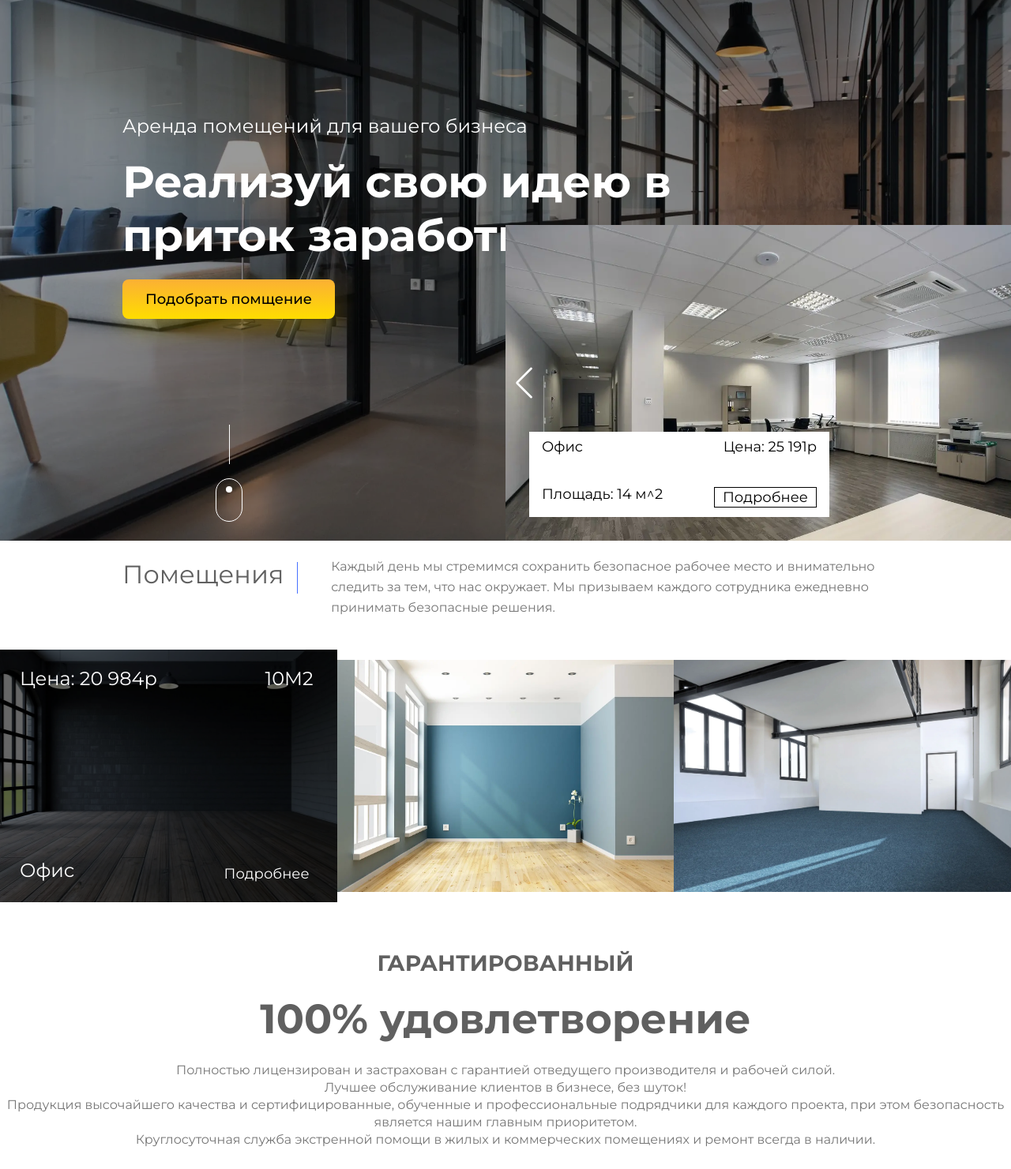
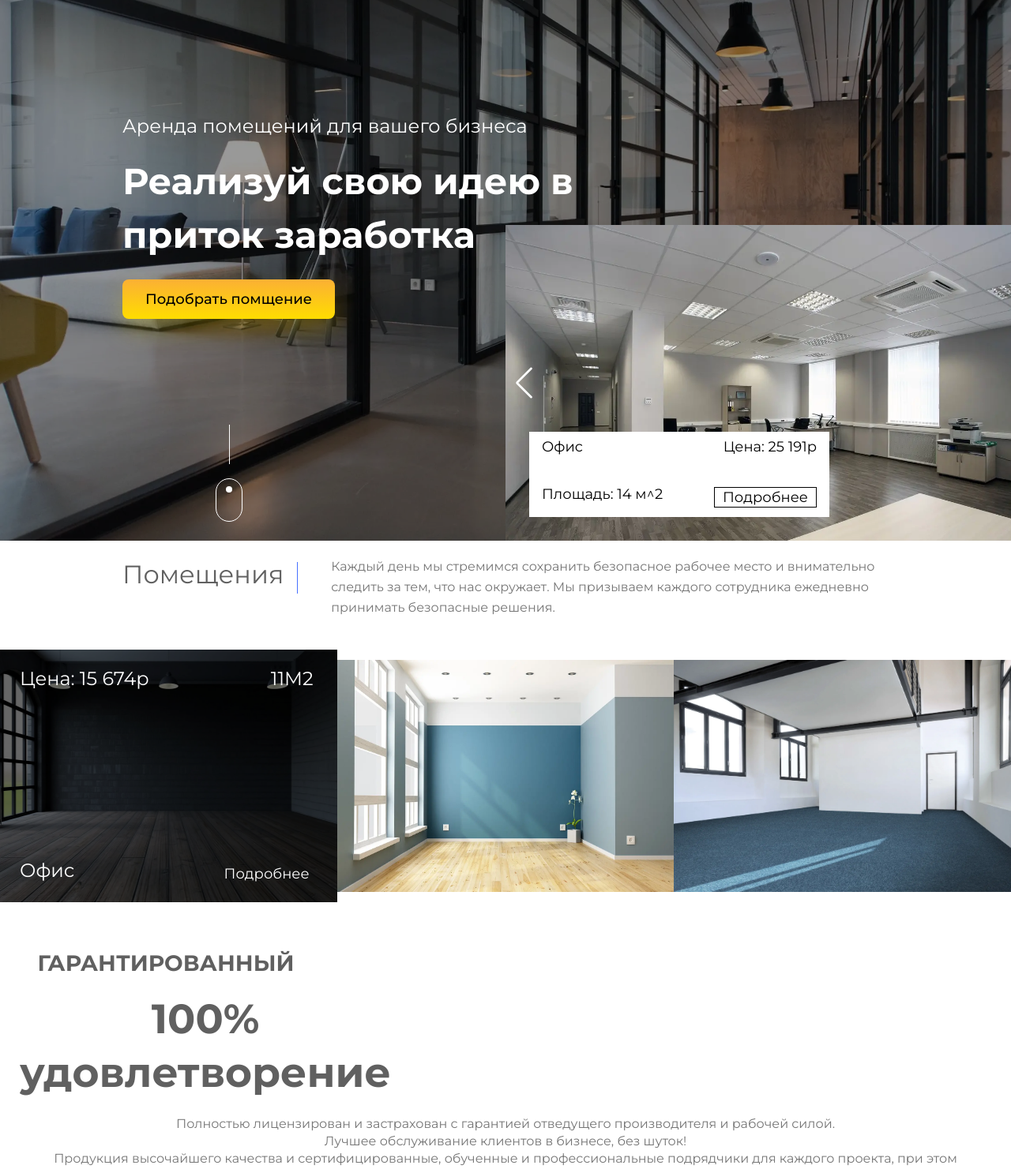
Before and after one commit to ron1ndev/RentPage, a plain HTML site: page index.html in a window 1280 px wide. Shown: the part 115-1596 px from the top of the page at 79% size. Drawn offline with nearby package versions, Linux system fonts and the light colour scheme; files whose address does not match are found by name.

Commit message:
update html,css

```diff
--- a/css/style.css
+++ b/css/style.css
@@ -1,10 +1,7 @@
 @charset "UTF-8";
 
 @import url(https://fonts.googleapis.com/css?family=Montserrat:100,200,300,regular,500,600,700,800,900);
-
-@import url("https://fonts.googleapis.com/css2?family=Poppins:wght@100;
-
-300;400;500;600;700&display=swap");
+@import url(https://fonts.googleapis.com/css2?family=Poppins:wght@100;300;400;500;600;700&display=swap);
 * {
   padding: 0px;
   margin: 0px;
@@ -806,6 +803,7 @@ body.ie ._ibg img {
   display: -webkit-box;
   display: -ms-flexbox;
   display: flex;
+  flex-wrap: wrap;
 }
 
 .header__item {
@@ -994,6 +992,7 @@ body.ie ._ibg img {
   line-height: 68px;
   color: #ffffff;
   margin-bottom: 22px;
+  max-width: 700px;
 }
 
 .main-block__text {
@@ -1016,6 +1015,7 @@ body.ie ._ibg img {
 }
 
 .main-block__btn {
+  max-width: 270px;
   display: inline-block;
   font-family: Montserrat;
   font-style: normal;
@@ -1431,13 +1431,15 @@ body.ie ._ibg img {
 }
 
 .advantages__title {
+  /* max-width: 400px; */
   font-family: "Montserrat";
   font-style: normal;
   font-weight: 700;
   font-size: 64px;
   line-height: 108px;
   color: #606060;
-  white-space: nowrap;
+  /* white-space: nowrap; */
+  max-width: 500px;
 }
 
 .advantages__title span {
@@ -1448,10 +1450,12 @@ body.ie ._ibg img {
   line-height: 54px;
   color: #606060;
   display: block;
+  max-width: 400px;
+
 }
 
 .advantages__list {
-  padding: 0 0 0 30px;
+  padding: 0 0 0 0px;
 }
 
 .advantages__item {
@@ -1865,6 +1869,16 @@ body.ie ._ibg img {
 }
 
 @media (max-width: 1600px) {
+
+  .main-block{
+    padding: 0px 10px;
+  }
+  .room{
+    /* padding: 0px 10px; */
+  }
+
+
+
   .swiper-button-prev::after {
     font-size: 40px;
   }
@@ -1896,6 +1910,13 @@ body.ie ._ibg img {
 }
 
 @media (max-width: 1302px) {
+  .main-block__title{
+    font-size: 46px;
+  }
+
+  .advantages__info{
+    padding: 0px 10px;
+  }
   ._container {
     max-width: 970px;
   }
@@ -1954,7 +1975,6 @@ body.ie ._ibg img {
   }
 
   .advantages__info {
-    padding: 0 0 0 0;
     text-align: center;
     margin-bottom: 40px;
   }
--- a/index.html
+++ b/index.html
@@ -7,7 +7,7 @@
 	<meta name="format-detection" content="telephone=no">
 	<!-- swiper -->
 	<link rel="stylesheet" href="https://unpkg.com/swiper@7/swiper-bundle.min.css" />
-	<link rel="stylesheet" href="css/style.min.css">
+	<link rel="stylesheet" href="css/style.css">
 	<link rel="shortcut icon" href="favicon.ico">
 	<!-- <meta name="robots" content="noindex, nofollow"> -->
 	<meta name="viewport" content="width=device-width, initial-scale=1.0, maximum-scale=1.0, user-scalable=0">
@@ -53,8 +53,8 @@
 				<div class="_container">
 					<div class="main-block__content">
 						<div class="main-block__info">
-							<div class="main-block__text">Аренда помещений для вашего бизнеса</div>
-							<div class="main-block__title">Реализуй свою идею в приток заработка</div>
+							<div class="main-block__text">Аренда помещений для вашего бизнеса </div>
+							<div class="main-block__title">Реализуй свою идею в приток заработка </div>
 
 							<a class="main-block__btn" href="##">Подобрать помщение</a>
 						</div>
@@ -128,7 +128,7 @@
 							<div class="room__title">Помещения</div>
 							<div class="room__text">Каждый день мы стремимся сохранить безопасное рабочее место и
 								внимательно следить за тем, что нас окружает. Мы призываем каждого сотрудника ежедневно
-								принимать безопасные решения.</div>
+								принимать безопасные решения. </div>
 						</div>
 					</div>
 				</div>
@@ -139,8 +139,8 @@
 						<div class="swiper-slide swiper-slide2"><picture><source srcset="img/room/1.webp" type="image/webp"><img src="img/room/1.jpg" alt=""></picture>
 							<div class="swiper-slide2__content">
 								<div class="swiper-slide2__top">
-									<div class="swiper-slide2__prise">Цена: 20 984р</div>
-									<div class="swiper-slide2__area">10M2</div>
+									<div class="swiper-slide2__prise">Цена: 15 674р</div>
+									<div class="swiper-slide2__area">11M2</div>
 								</div>
 								<div class="swiper-slide2__bottom">
 									<div class="swiper-slide2__title">Офис</div>
@@ -154,8 +154,8 @@
 						<div class="swiper-slide swiper-slide2"><picture><source srcset="img/room/2.webp" type="image/webp"><img src="img/room/2.jpg" alt=""></picture>
 							<div class="swiper-slide2__content">
 								<div class="swiper-slide2__top">
-									<div class="swiper-slide2__prise">Цена: 20 984р</div>
-									<div class="swiper-slide2__area">10M2</div>
+									<div class="swiper-slide2__prise">Цена: 27 184р</div>
+									<div class="swiper-slide2__area">15M2</div>
 								</div>
 								<div class="swiper-slide2__bottom">
 									<div class="swiper-slide2__title">Офис</div>
@@ -168,8 +168,8 @@
 						<div class="swiper-slide swiper-slide2"><picture><source srcset="img/room/3.webp" type="image/webp"><img src="img/room/3.jpg" alt=""></picture>
 							<div class="swiper-slide2__content">
 								<div class="swiper-slide2__top">
-									<div class="swiper-slide2__prise">Цена: 20 984р</div>
-									<div class="swiper-slide2__area">10M2</div>
+									<div class="swiper-slide2__prise">Цена: 8 364р</div>
+									<div class="swiper-slide2__area">9M2</div>
 								</div>
 								<div class="swiper-slide2__bottom">
 									<div class="swiper-slide2__title">Офис</div>
@@ -182,8 +182,8 @@
 						<div class="swiper-slide swiper-slide2"><picture><source srcset="img/room/4.webp" type="image/webp"><img src="img/room/4.jpg" alt=""></picture>
 							<div class="swiper-slide2__content">
 								<div class="swiper-slide2__top">
-									<div class="swiper-slide2__prise">Цена: 20 984р</div>
-									<div class="swiper-slide2__area">10M2</div>
+									<div class="swiper-slide2__prise">Цена: 27 962р</div>
+									<div class="swiper-slide2__area">14M2</div>
 								</div>
 								<div class="swiper-slide2__bottom">
 									<div class="swiper-slide2__title">Офис</div>
@@ -206,7 +206,7 @@
 					<div class="advantages__top">
 						<div class="advantages__img"><picture><source srcset="img/advantages/1.webp" type="image/webp"><img src="img/advantages/1.jpg" alt=""></picture></div>
 						<div class="advantages__info advantages__info-or">
-							<div class="advantages__title"><span>ГАРАНТИРОВАННЫЙ</span>100% удовлетворение</div>
+							<div class="advantages__title"><span>ГАРАНТИРОВАННЫЙ </span>100% удовлетворение</div>
 							<ul class="advantages__list">
 								<li class="advantages__item">Полностью лицензирован и застрахован с гарантией
 									отведущего производителя и рабочей силой.
@@ -217,15 +217,16 @@
 									безопасность является нашим главным приоритетом.</li>
 								<li class="advantages__item">Круглосуточная служба экстренной помощи в жилых и
 									коммерческих помещениях и ремонт всегда в наличии.</li>
+
 							</ul>
 						</div>
 					</div>
 					<div class="advantages__bottom">
 						<div class="advantages__info">
-							<div class="advantages__title-low">МЫ ОБЕСПЕЧИВАЕМ КАЧЕСТВО ДЛЯ ВАШЕГО БИЗНЕСА</div>
+							<div class="advantages__title-low">МЫ ОБЕСПЕЧИВАЕМ КАЧЕСТВО ДЛЯ ВАШЕГО БИЗНЕСА </div>
 							<div class="advantages__text">Мы также обслуживаем и ремонтируем жилую и коммерческую
 								недвижимость по предоставленным нами работам.</div>
-							<div class="advantages__title-low">БЕЗОПАСНОСТЬ</div>
+							<div class="advantages__title-low">БЕЗОПАСНОСТЬ </div>
 							<div class="advantages__text">Каждый день мы стремимся сохранить безопасное рабочее
 								место и внимательно следить за тем, что нас окружает. Мы призываем каждого
 								сотрудника ежедневно принимать безопасные решения.</div>
@@ -303,14 +304,12 @@
 					<div class="contacts__location location-contact">
 						<div class="location-contact__info">
 							<div class="location-contact__title">МЕСТОПОЛОЖЕНИЕ ОФИСА</div>
-							<div class="location-contact__text">Lorem ipsum turpis enim, suscipit ut ultricies ut,
-								egestas sit amet orci. Aliquam vitae felis elementum, tempor tortor sit amet,
-								malesuada mi.</div>
+							<div class="location-contact__text">Мы&nbsp;предлагаем широкий выбор офисных помещений для аренды в&nbsp;разных районах города. Выберите удобное для вас место и&nbsp;создайте комфортные условия для вашего бизнеса.</div>
 						</div>
 						<div class="location-contact__data">
-							<a class="location-contact__coordinates" href="#">260 5th Ave, New York, NY 10001, USA</a>
-							<a class="location-contact__tel" href="#">+1 212-725-5400</a>
-							<a class="location-contact__mail" href="#">support@example.com</a>
+							<a class="location-contact__coordinates" href="#">Адрес: улица Добролюбова, Екатеринбург, 57</a>
+							<a class="location-contact__tel" href="#">+7 (495) 123-45-67</a>
+							<a class="location-contact__mail" href="#">office@rentoffice.com</a>
 						</div>
 					</div>
 				</div>
@@ -331,7 +330,7 @@
 		</div>
 		<footer class="footer">
 	<div class="footer__content _container">
-		<div class="footer__text">© ALL RIGHTS RESERVED. SOLUS WORDPRESS THEME.</div>
+		<div class="footer__text">© ВСЕ ПРАВА ЗАЩИЩЕНЫ.</div>
 		<div class="footer__social social-footer">
 			<a class="social-footer__item" href="##">
 				<div class="social-footer__img"><picture><source srcset="img/footer/1.svg" type="image/webp"><img src="img/footer/1.svg" alt=""></picture></div>
--- a/js/main.js
+++ b/js/main.js
@@ -1153,7 +1153,7 @@ $(function () {
 		var d_height = $(document).height(); // Высота всего документа
 		var e_height = $(countbox).outerHeight(); // Полная высота блока со счетчиками
 		if (w_top + 500 >= e_top || w_height + w_top == d_height || e_height + e_top < w_height) {
-			$({ numberValue: 0 }).animate({ numberValue: 755300 }, {
+			$({ numberValue: 0 }).animate({ numberValue: 75530 }, {
 
 				duration: 2000, // Продолжительность анимации, где 500 - 0.5 одной секунды, то есть 500 миллисекунд
 				easing: "linear",
```
Also changed, not shown: img/results/1.svg (deleted), img/results/1.webp (deleted), img/results/2.jpg (deleted), img/results/2.svg (deleted), img/results/2.webp (deleted), img/results/3.svg (deleted), img/results/3.webp (deleted).
